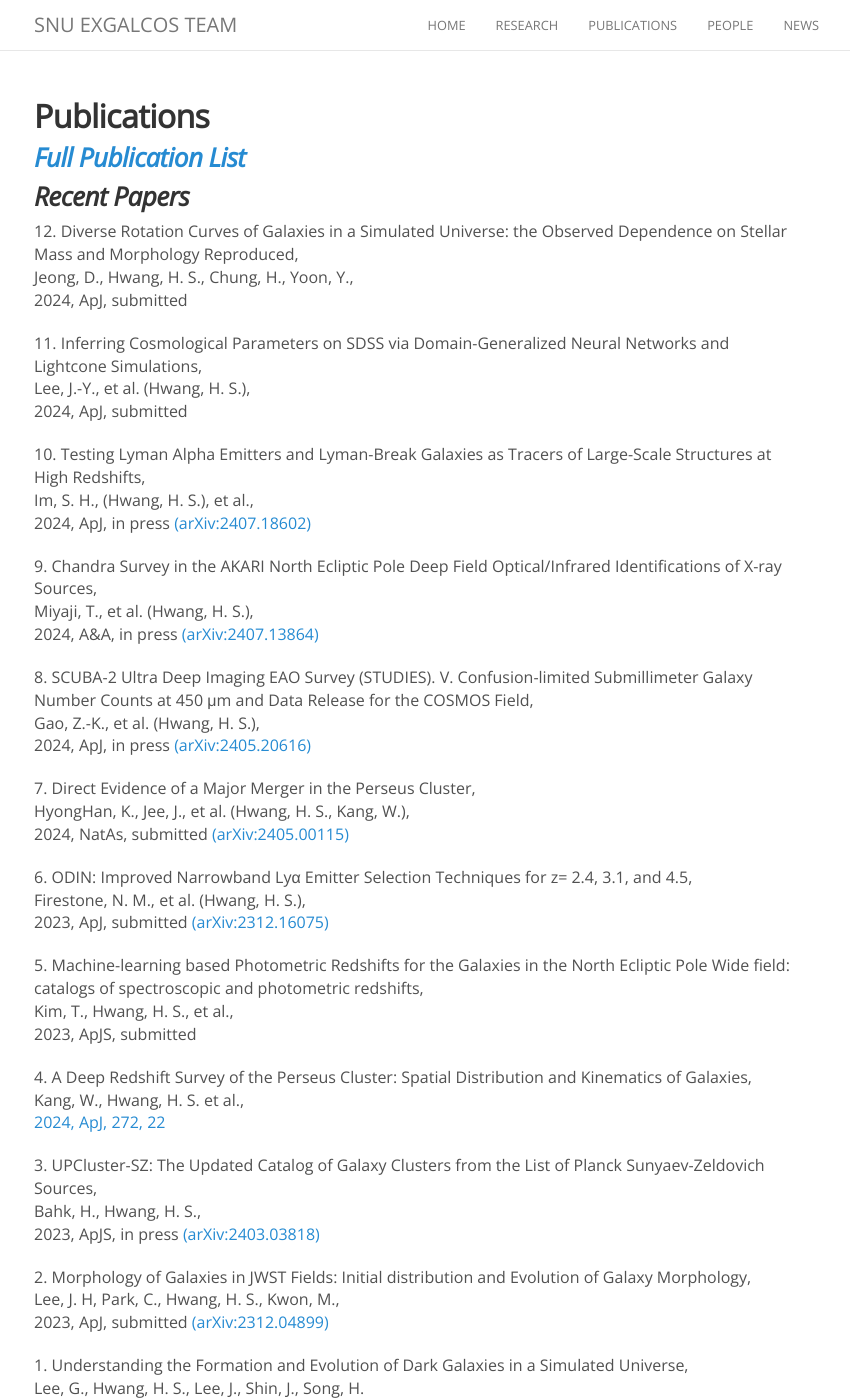
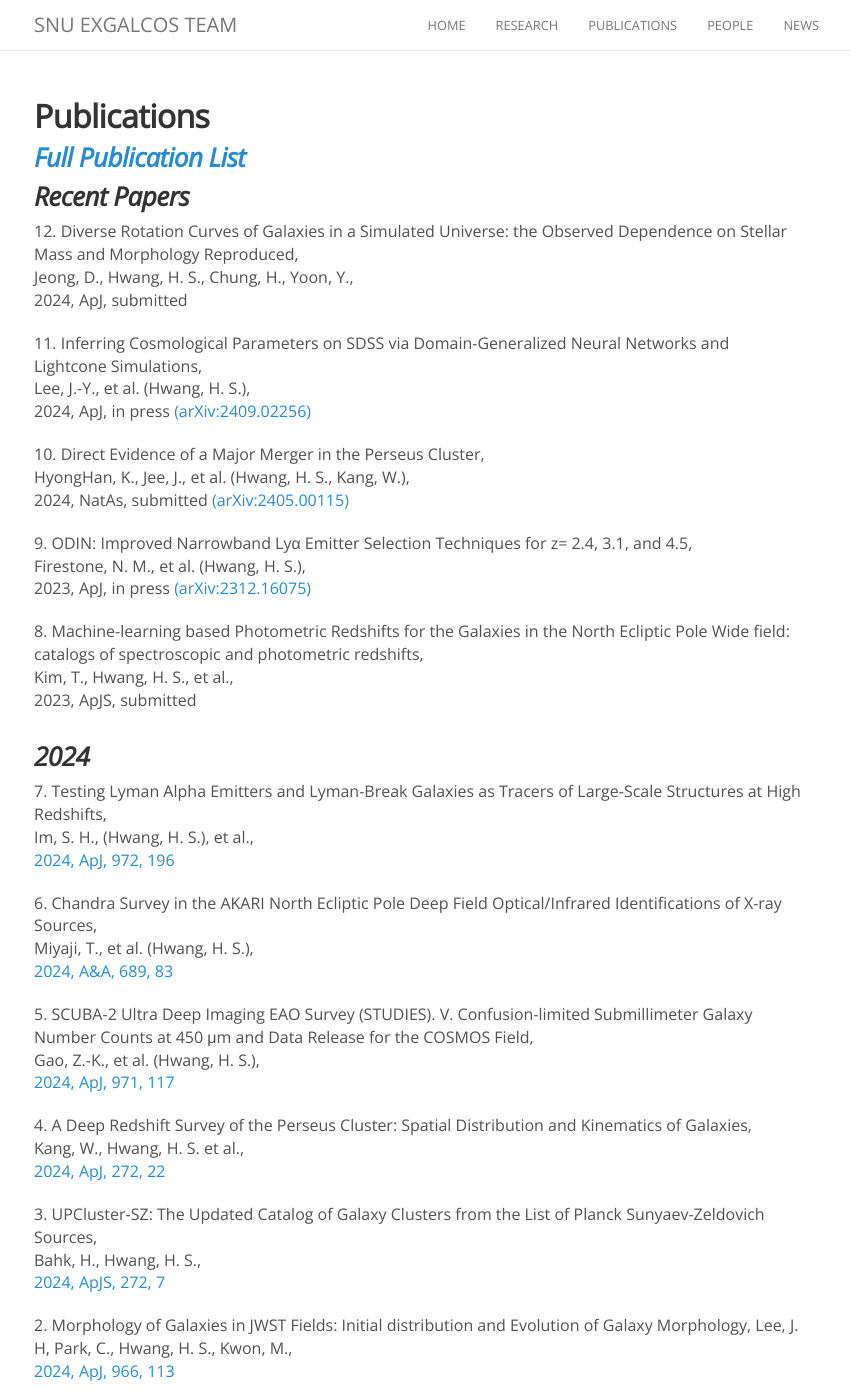
Before and after one commit to exgalcos/exgalcos.github.io, a Jekyll site: the page built from publications.md, in a window 1280 px wide and 1400 px high. Shown: the whole window, without its empty margins (221-1071 px from the left). Built offline with Jekyll 4.4.1, drawn with Linux system fonts in a browser that asks for light colours; nearby versions of some CDN libraries; comment, search, counter and statistics services are not loaded.

Commit message:
Update publications.md

```diff
--- a/publications.md
+++ b/publications.md
@@ -15,43 +15,45 @@ Jeong, D., Hwang, H. S., Chung, H., Yoon, Y.,<br>
 
 11\. Inferring Cosmological Parameters on SDSS via Domain-Generalized Neural Networks and Lightcone Simulations,<br>
 Lee, J.-Y., et al. (Hwang, H. S.),<br>
-2024, ApJ, submitted
+2024, ApJ, in press [(arXiv:2409.02256)](https://ui.adsabs.harvard.edu/abs/2024arXiv240902256L/abstract)
 
-10\. Testing Lyman Alpha Emitters and Lyman-Break Galaxies as Tracers of Large-Scale Structures at High Redshifts,<br>
-Im, S. H., (Hwang, H. S.), et al.,<br>
-2024, ApJ, in press [(arXiv:2407.18602)](https://ui.adsabs.harvard.edu/abs/2024arXiv240718602I/abstract)
-
-9\. Chandra Survey in the AKARI North Ecliptic Pole Deep Field Optical/Infrared Identifications of X-ray Sources,<br>
-Miyaji, T., et al. (Hwang, H. S.),<br>
-2024, A&A, in press [(arXiv:2407.13864)](https://ui.adsabs.harvard.edu/abs/2024arXiv240713864M/abstract)
-
-8\. SCUBA-2 Ultra Deep Imaging EAO Survey (STUDIES). V. Confusion-limited Submillimeter Galaxy Number Counts at 450 μm and Data Release for the COSMOS Field,<br>
-Gao, Z.-K., et al. (Hwang, H. S.),<br>
-2024, ApJ, in press [(arXiv:2405.20616)](https://ui.adsabs.harvard.edu/abs/2024arXiv240520616G/abstract)
-
-7\. Direct Evidence of a Major Merger in the Perseus Cluster,<br>
+10\. Direct Evidence of a Major Merger in the Perseus Cluster,<br>
 HyongHan, K., Jee, J., et al. (Hwang, H. S., Kang, W.),<br>
 2024, NatAs, submitted [(arXiv:2405.00115)](https://ui.adsabs.harvard.edu/abs/2024arXiv240500115H/abstract)
 
-6\. ODIN: Improved Narrowband Lyα Emitter Selection Techniques for z= 2.4, 3.1, and 4.5,<br>
+9\. ODIN: Improved Narrowband Lyα Emitter Selection Techniques for z= 2.4, 3.1, and 4.5,<br>
 Firestone, N. M., et al. (Hwang, H. S.),<br>
-2023, ApJ, submitted [(arXiv:2312.16075)](https://ui.adsabs.harvard.edu/abs/2023arXiv231216075F/abstract)
+2023, ApJ, in press [(arXiv:2312.16075)](https://ui.adsabs.harvard.edu/abs/2023arXiv231216075F/abstract)
 
-5\. Machine-learning based Photometric Redshifts for the Galaxies in the North Ecliptic Pole Wide field: catalogs of spectroscopic and photometric redshifts,<br>
+8\. Machine-learning based Photometric Redshifts for the Galaxies in the North Ecliptic Pole Wide field: catalogs of spectroscopic and photometric redshifts,<br>
 Kim, T., Hwang, H. S., et al.,<br>
 2023, ApJS, submitted
+
+###  _2024_
+
+7\. Testing Lyman Alpha Emitters and Lyman-Break Galaxies as Tracers of Large-Scale Structures at High Redshifts,<br>
+Im, S. H., (Hwang, H. S.), et al.,<br>
+[2024, ApJ, 972, 196](https://ui.adsabs.harvard.edu/abs/2024ApJ...972..196I/abstract)
+
+6\. Chandra Survey in the AKARI North Ecliptic Pole Deep Field Optical/Infrared Identifications of X-ray Sources,<br>
+Miyaji, T., et al. (Hwang, H. S.),<br>
+[2024, A&A, 689, 83](https://ui.adsabs.harvard.edu/abs/2024arXiv240713864M/abstract)
+
+5\. SCUBA-2 Ultra Deep Imaging EAO Survey (STUDIES). V. Confusion-limited Submillimeter Galaxy Number Counts at 450 μm and Data Release for the COSMOS Field,<br>
+Gao, Z.-K., et al. (Hwang, H. S.),<br>
+[2024, ApJ, 971, 117](https://ui.adsabs.harvard.edu/abs/2024arXiv240520616G/abstract)
 
 4\. A Deep Redshift Survey of the Perseus Cluster: Spatial Distribution and Kinematics of Galaxies,<br>
 Kang, W., Hwang, H. S. et al.,<br>
 [2024, ApJ, 272, 22](https://ui.adsabs.harvard.edu/abs/2024ApJS..272...22K/abstract)
 
 3\. UPCluster-SZ: The Updated Catalog of Galaxy Clusters from the List of Planck Sunyaev-Zeldovich Sources,<br>
-Bahk, H., Hwang, H. S.,<br>
-2023, ApJS, in press [(arXiv:2403.03818)](https://arxiv.org/abs/2403.03818)
+Bahk, H., Hwang, H. S., <br>
+[2024, ApJS, 272, 7](https://ui.adsabs.harvard.edu/abs/2024ApJS..272....7B/abstract)
 
-2\. Morphology of Galaxies in JWST Fields: Initial distribution and Evolution of Galaxy Morphology,<br>
+2\. Morphology of Galaxies in JWST Fields: Initial distribution and Evolution of Galaxy Morphology,
 Lee, J. H, Park, C., Hwang, H. S., Kwon, M.,<br>
-2023, ApJ, submitted [(arXiv:2312.04899)](https://ui.adsabs.harvard.edu/abs/2024ApJ...966..113L/abstract)
+[2024, ApJ, 966, 113](https://ui.adsabs.harvard.edu/abs/2024ApJ...966..113L/abstract)
 
 1\. Understanding the Formation and Evolution of Dark Galaxies in a Simulated Universe,<br>
 Lee, G., Hwang, H. S., Lee, J., Shin, J., Song, H.<br>
```
